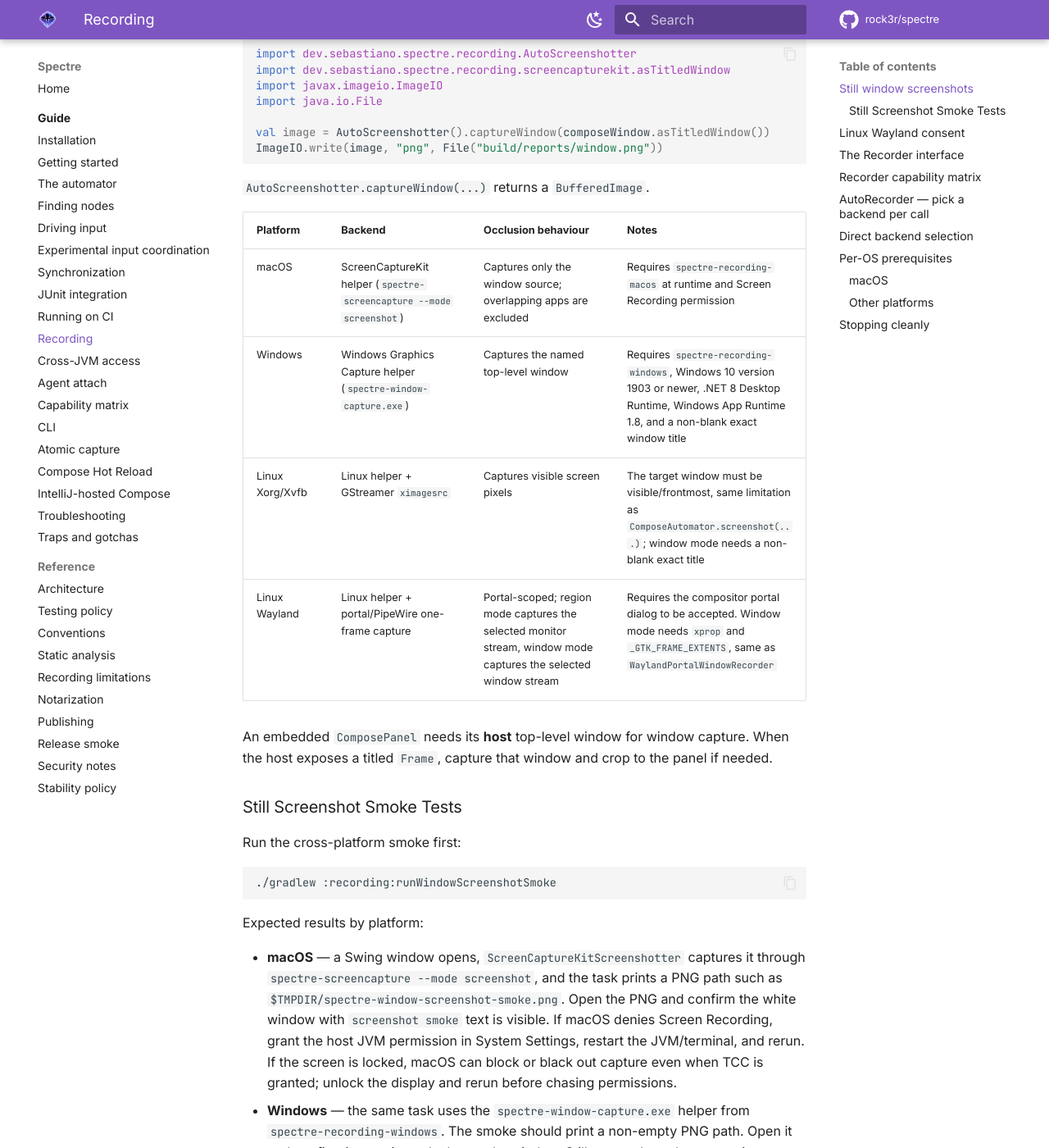
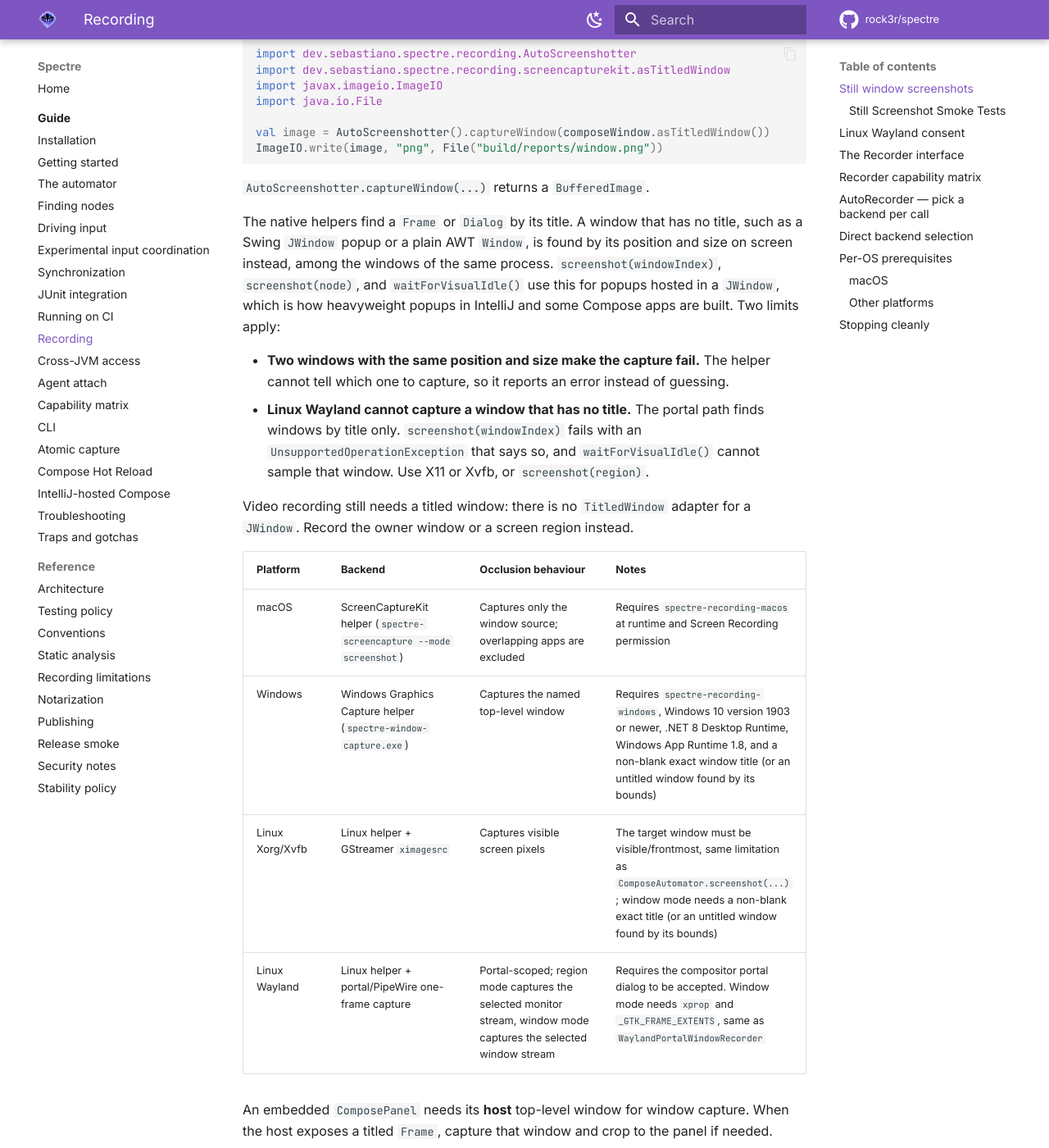
Before and after one commit to rock3r/spectre, an MkDocs documentation site: the page built from docs/guide/recording.md, in a window 1280 px wide and 1400 px high, scrolled down 1312 px. Shown: the whole window at 82% size. Built offline with MkDocs 1.6.1 and Material for MkDocs 9.7.7, drawn with Linux system fonts in a browser that asks for light colours; comment, search, counter and statistics services are not loaded.

Commit message:
Document native capture of untitled JWindow hosts
The still-screenshot, visual-idle, atomic-capture and recording
limitation pages now say that a window without a title (a Swing JWindow
popup, a plain AWT Window) is captured by its position and size, that
two windows with the same bounds make the capture fail, that Linux
Wayland cannot capture such a window, that video recording still needs
a titled window, and that daemon capture of an attached application
still finds windows by title. The spectre skill's recording reference
says the same, and its version goes to 0.3.0.

Co-Authored-By: Claude Opus 5.5 <noreply@anthropic.com>

```diff
--- a/docs/guide/recording.md
+++ b/docs/guide/recording.md
@@ -65,11 +65,26 @@ ImageIO.write(image, "png", File("build/reports/window.png"))
 
 `AutoScreenshotter.captureWindow(...)` returns a `BufferedImage`.
 
+The native helpers find a `Frame` or `Dialog` by its title. A window that has no title, such as a
+Swing `JWindow` popup or a plain AWT `Window`, is found by its position and size on screen instead,
+among the windows of the same process. `screenshot(windowIndex)`, `screenshot(node)`, and
+`waitForVisualIdle()` use this for popups hosted in a `JWindow`, which is how heavyweight popups in
+IntelliJ and some Compose apps are built. Two limits apply:
+
+- **Two windows with the same position and size make the capture fail.** The helper cannot tell
+  which one to capture, so it reports an error instead of guessing.
+- **Linux Wayland cannot capture a window that has no title.** The portal path finds windows by
+  title only. `screenshot(windowIndex)` fails with an `UnsupportedOperationException` that says so,
+  and `waitForVisualIdle()` cannot sample that window. Use X11 or Xvfb, or `screenshot(region)`.
+
+Video recording still needs a titled window: there is no `TitledWindow` adapter for a `JWindow`.
+Record the owner window or a screen region instead.
+
 | Platform | Backend | Occlusion behaviour | Notes |
 | --- | --- | --- | --- |
 | macOS | ScreenCaptureKit helper (`spectre-screencapture --mode screenshot`) | Captures only the window source; overlapping apps are excluded | Requires `spectre-recording-macos` at runtime and Screen Recording permission |
-| Windows | Windows Graphics Capture helper (`spectre-window-capture.exe`) | Captures the named top-level window | Requires `spectre-recording-windows`, Windows 10 version 1903 or newer, .NET 8 Desktop Runtime, Windows App Runtime 1.8, and a non-blank exact window title |
-| Linux Xorg/Xvfb | Linux helper + GStreamer `ximagesrc` | Captures visible screen pixels | The target window must be visible/frontmost, same limitation as `ComposeAutomator.screenshot(...)`; window mode needs a non-blank exact title |
+| Windows | Windows Graphics Capture helper (`spectre-window-capture.exe`) | Captures the named top-level window | Requires `spectre-recording-windows`, Windows 10 version 1903 or newer, .NET 8 Desktop Runtime, Windows App Runtime 1.8, and a non-blank exact window title (or an untitled window found by its bounds) |
+| Linux Xorg/Xvfb | Linux helper + GStreamer `ximagesrc` | Captures visible screen pixels | The target window must be visible/frontmost, same limitation as `ComposeAutomator.screenshot(...)`; window mode needs a non-blank exact title (or an untitled window found by its bounds) |
 | Linux Wayland | Linux helper + portal/PipeWire one-frame capture | Portal-scoped; region mode captures the selected monitor stream, window mode captures the selected window stream | Requires the compositor portal dialog to be accepted. Window mode needs `xprop` and `_GTK_FRAME_EXTENTS`, same as `WaylandPortalWindowRecorder` |
 
 An embedded `ComposePanel` needs its **host** top-level window for window capture.
```
Also changed, not shown: docs/RECORDING-LIMITATIONS.md (+5 -0 lines), docs/guide/capture.md (+3 -1 lines), docs/guide/synchronization.md (+5 -1 lines), recording/README.md (+4 -0 lines), skills/spectre/references/recording.md (+7 -1 lines), 1 other file.
